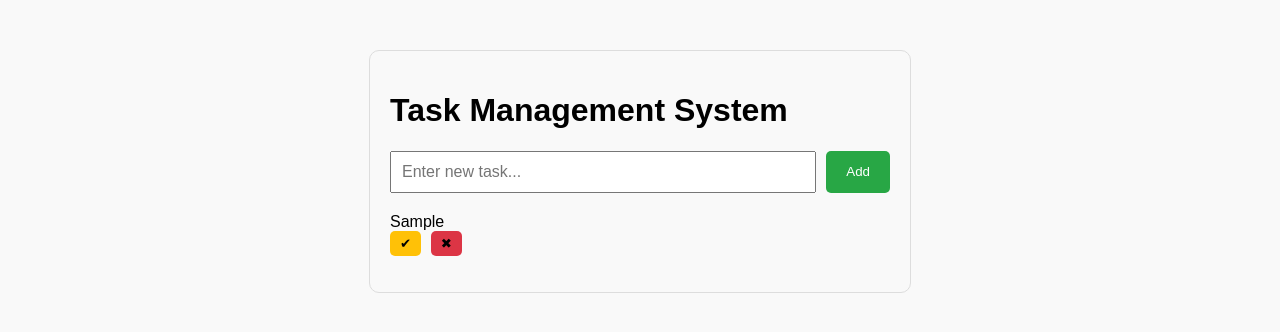
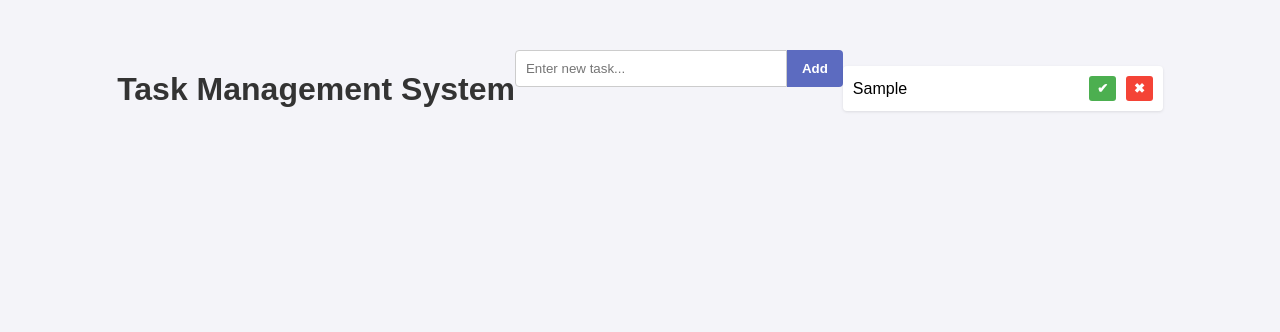
Before and after one commit to Olayinka283/Task-Management-System, a plain HTML site: page index.html in a window 1280 px wide. Both pictures are taken after typing "Sample" into the empty fields and a click on the button "Add". Drawn offline with Linux system fonts and the light colour scheme.

Commit message:
Update style.css

```diff
--- a/style.css
+++ b/style.css
@@ -1,67 +1,99 @@
-/* General body styling */
+/* ======= GLOBAL STYLING ======= */
 body {
     font-family: Arial, sans-serif;
-  max-width: 500px;
-  margin: 50px auto;
-  padding: 20px;
-  border: 1px solid #ddd;
-  border-radius: 10px;
-  background-color: #f9f9f9;
+    background-color: #f4f4f9;
+    display: flex;
+    justify-content: center;
+    align-items: flex-start;
+    padding-top: 50px;
+    min-height: 100vh;
+    margin: 0;
 }
 
-/* Add Task Section */
+/* ======= CONTAINER ======= */
 #add-task-section {
     display: flex;
-  justify-content: space-between;
+    justify-content: center;
     margin-bottom: 20px;
 }
 
 #task-input {
-  flex: 1;
     padding: 10px;
-  font-size: 16px;
+    width: 250px;
+    border: 1px solid #ccc;
+    border-radius: 4px 0 0 4px;
+    outline: none;
 }
 
 #add-btn {
-  padding: 10px 20px;
-  margin-left: 10px;
+    padding: 10px 15px;
+    border: none;
+    background-color: #5c6bc0;
+    color: white;
+    font-weight: bold;
     cursor: pointer;
-  background-color: #28a745;
-  color: white;
-  border: none;
-  border-radius: 5px;
+    border-radius: 0 4px 4px 0;
+    transition: background-color 0.3s;
 }
 
-/* Task List */
-#task-list {
-  list-style-type: none;
-  padding: 0;
+#add-btn:hover {
+    background-color: #3f51b5;
 }
 
-.task-item {
+/* ======= TASK LIST ======= */
+#task-list {
+    list-style: none;
+    padding: 0;
+    width: 320px;
+}
+
+#task-list li {
+    background-color: white;
+    margin-bottom: 10px;
+    padding: 10px;
     display: flex;
     justify-content: space-between;
-  margin-bottom: 10px;
-  background-color: #fff;
-  padding: 10px;
-  border-radius: 5px;
-  border: 1px solid #ddd;
+    align-items: center;
+    border-radius: 4px;
+    box-shadow: 0 1px 3px rgba(0,0,0,0.1);
 }
 
-/* Complete & Delete buttons */
+#task-list li.completed span {
+    text-decoration: line-through;
+    color: gray;
+}
+
+#task-list button {
+    border: none;
+    padding: 5px 8px;
+    margin-left: 5px;
+    cursor: pointer;
+    font-weight: bold;
+    border-radius: 3px;
+    transition: 0.2s;
+}
+
 .complete-btn {
-  background-color: #ffc107;
-  border: none;
-  padding: 5px 10px;
-  margin-right: 5px;
-  cursor: pointer;
-  border-radius: 5px;
+    background-color: #4caf50;
+    color: white;
+}
+
+.complete-btn:hover {
+    background-color: #45a049;
 }
 
 .delete-btn {
-  background-color: #dc3545;
-  border: none;
-  padding: 5px 10px;
-  cursor: pointer;
-  border-radius: 5px;
+    background-color: #f44336;
+    color: white;
 }
+
+.delete-btn:hover {
+    background-color: #da190b;
+}
+
+/* ======= PAGE HEADING ======= */
+h1 {
+    text-align: center;
+    color: #333;
+    margin-bottom: 30px;
+}
```
Lines whose indentation alone changed are shown as unchanged.
